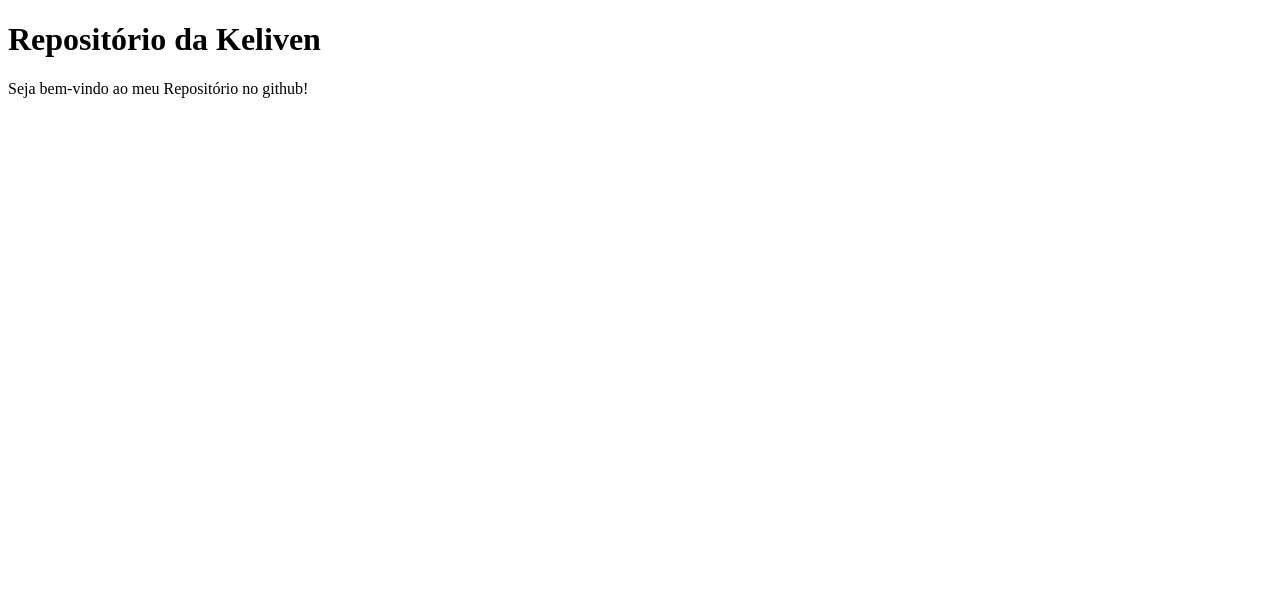
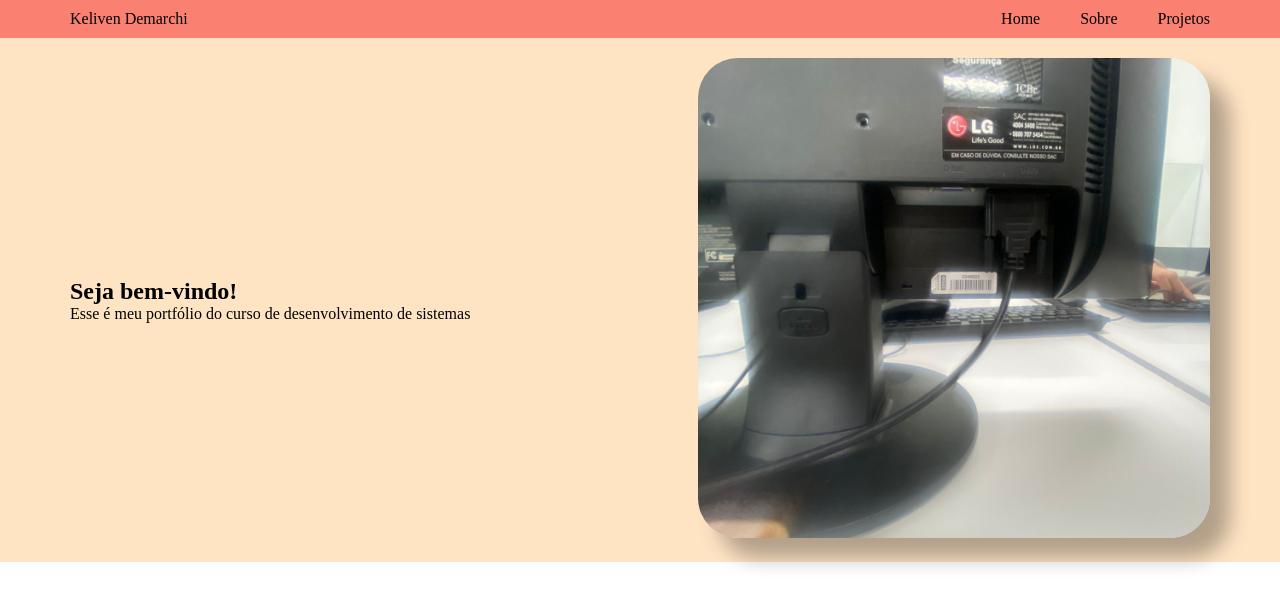
Before and after one commit to ProfKeliven/projeto1, a plain HTML site: page index.html in a window 1280 px wide. Drawn offline with Linux system fonts and the light colour scheme.

Commit message:
primeiro commit

```diff
--- a/index.html
+++ b/index.html
@@ -4,9 +4,38 @@
     <meta charset="UTF-8">
     <meta name="viewport" content="width=device-width, initial-scale=1.0">
     <title>Keliven</title>
+    <link rel="stylesheet" href="./style.css">
 </head>
 <body>
-    <h1>Repositório da Keliven</h1>
-    <p>Seja bem-vindo ao meu Repositório no github!</p>
+    <header>
+        <p>Keliven Demarchi</p>
+        <nav>
+            <ul>
+                <li>
+                    <a>Home</a>
+                </li>
+                <li>
+                    <a>Sobre</a>
+                </li>
+                <li>
+                    <a>Projetos</a>
+                </li>
+            </ul>
+        </nav>
+    </header>
+    <section id="home">
+        <div class="esquerdo">
+            <h1>Seja bem-vindo!</h1>
+            <p>Esse é meu portfólio do curso de desenvolvimento de sistemas</p>
+        </div>
+        <div class="direito">
+            <img src="./imagem.jpeg" alt="">
+        </div>
+    </section>
+
+
+
+
+
 </body>
 </html>
--- /dev/null
+++ b/style.css
@@ -0,0 +1,37 @@
+*{
+    margin: 0;
+    padding: 0;
+}
+
+header{
+    display: flex;
+    background-color: salmon;
+    padding: 10px 70px;
+    justify-content: space-between;
+}
+
+header ul {
+    display: flex;
+    gap: 40px;
+}
+header li{
+    list-style: none;
+}
+
+section {
+    padding: 20px 70px;
+    display: flex;
+    align-items: center;
+    justify-content: space-between;
+}
+.direito img{
+    width: 40vw;
+    height: 60vh;
+    object-fit: cover;
+    border-radius: 40px;
+    box-shadow: 20px 20px 20px rgba(0,0,0,0.3);
+}
+
+#home{
+    background-color: bisque;
+}
```
Also changed, not shown: imagem.jpeg (added).
